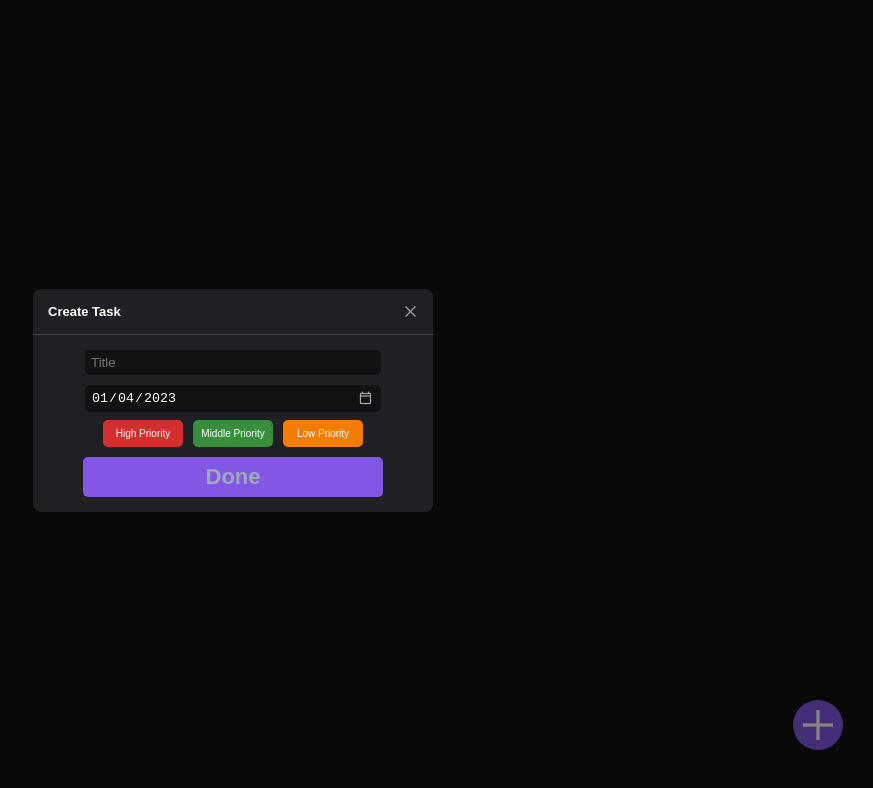
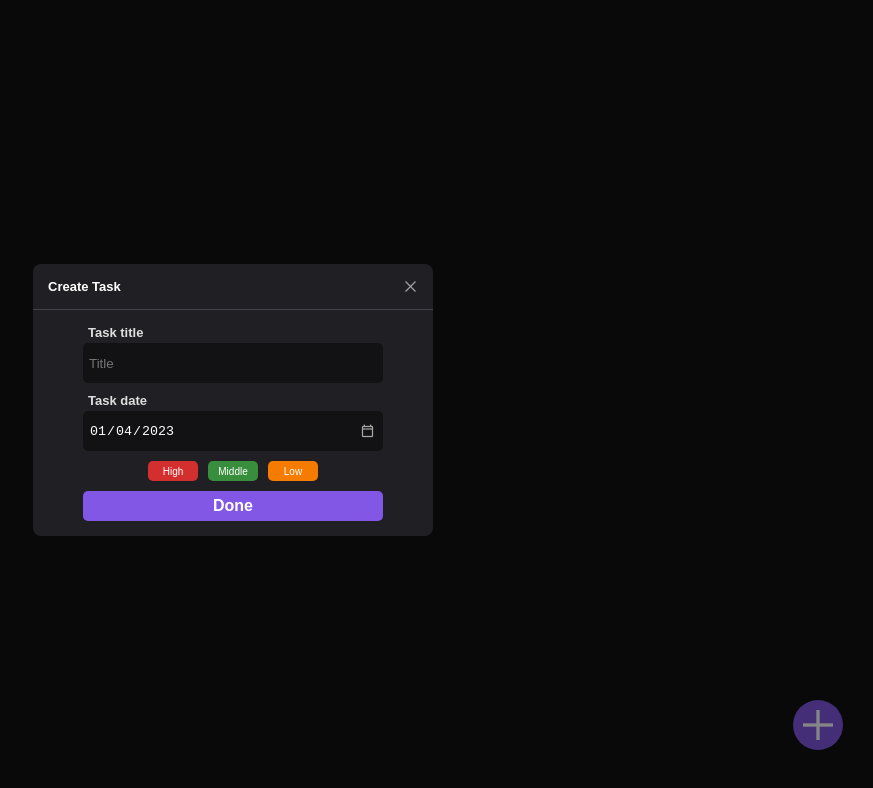
Before and after one commit to kauadeoliveira/crud-ts, a React (Vite) app: page / in a window 1280 px wide. Both pictures are taken after a click on the element 1225 px from the left and 725 px from the top of the page. Shown: the top 788 px of the page, without its empty margins (407-1280 px from the left). Built offline with nearby package versions, Linux system fonts and the light colour scheme.

Commit message:
style: add label text in Input

```diff
--- a/src/assets/theme/dark.ts
+++ b/src/assets/theme/dark.ts
@@ -30,7 +30,7 @@ export default {
         },
         text: {
             primary: '#657575',
-            disabled: '#A0AAB4'
+            disabled: '#dedede'
         },
         icons: {
             primary: {
--- a/src/components/Button/style.ts
+++ b/src/components/Button/style.ts
@@ -16,7 +16,7 @@ export const MyButton = styled.div<MyButton>`
     /* Button State */
     cursor: ${({disabled}) => disabled ? 'not-allowed' : 'pointer'};
     background-color: ${({ theme, disabled }) => disabled ? theme.palette.colors.background.light : theme.palette.colors.primary.main};
-    color: ${({ theme }) => theme.palette.text.disabled};
+    color: ${({ theme, disabled }) => disabled ? theme.palette.text.disabled : '#fff'};
 
 
 
@@ -37,10 +37,10 @@ export const MyButton = styled.div<MyButton>`
     height: ${({ size }) => {
         switch(size){
             case 'large':
-                return '40px';
+                return '30px';
             break;
             case 'medium':
-                return '30px';
+                return '25px';
             break;
             case 'small':
                 return '20px';
@@ -50,10 +50,10 @@ export const MyButton = styled.div<MyButton>`
     font-size: ${({ size }) => {
         switch(size){
             case 'large':
-                return '2.2em';
+                return '1.6em';
             break;
             case 'medium':
-                return '1.7em';
+                return '1.4em';
             break;
             case 'small':
                 return '1.2em';
--- a/src/components/Input/index.tsx
+++ b/src/components/Input/index.tsx
@@ -6,19 +6,23 @@ import React from "react";
 interface InputProps {
     type: string;
     maxLength?: number;
-    width?: string;
-    height?: string;
     placeholder?: string;
     onChange?: (e: React.ChangeEvent<HTMLInputElement>) => void;
-    errorTitle?: boolean
-    value? : string
+    error?: {
+        errorStatus: boolean,
+        errorMsg: string;
+    };
+    value?: string;
+    size?: 'small' | 'medium' | 'large';
+    labelText?: string;
 }
 
 const Input = React.forwardRef<HTMLInputElement, InputProps>((
-    { type, maxLength, width,height ,placeholder, onChange, errorTitle, value }, ref
+    { type, maxLength, placeholder, onChange, error, value, size="medium", labelText }, ref
     ) => {
     return(
-        <InputWrapper errorTitle={errorTitle} width={width}>
+        <InputWrapper error={error?.errorStatus}>
+            <span className="label-text">{labelText}</span>
             <MyInput
              type={type}
              maxLength={maxLength}
@@ -27,9 +31,9 @@ const Input = React.forwardRef<HTMLInputElement, InputProps>((
              onChange={onChange}
              ref={ref}
              defaultValue={value}
-             height={height}
+             inputSize={size}
             />
-            <span className="error-message">Title is required.</span>
+            <span className="error-message">{error?.errorMsg}</span>
         </InputWrapper>
     )
 })
--- a/src/components/Input/style.ts
+++ b/src/components/Input/style.ts
@@ -2,36 +2,70 @@ import styled from "styled-components";
 
 interface MyInputProps {
     icon: string[];
-    height?: string;
+    inputSize: 'small' | 'medium' | 'large';
 }
 
 interface InputWrapper {
-    width?: string;
-    errorTitle?: boolean
+    error?: boolean;
 }
 
 export const InputWrapper = styled.div<InputWrapper>`
-    width: ${({ width }) => width ? width : '100%'};
     display: flex;
     flex-direction: column;
     gap: 3px;
     .error-message{
-        display: ${({ errorTitle }) => errorTitle ? 'inline-block' : 'none'};
+        display: ${({ error }) => error ? 'inline-block' : 'none'};
         color: ${({ theme }) => theme.palette.colors.priorities.high.background};
         margin-left: 3px;
     }
-    height: 25px;
+
+    .label-text{
+        font-weight: bold;
+        font-size: 1.3em;
+        color: ${({ theme }) => theme.palette.text.disabled};
+        margin-left: 5px;
+    }
 `
 
 export const MyInput = styled.input<MyInputProps>`
     outline: none;
-    width: 100%;
     border-radius: 5px;
     padding: 3px 5px;
-    height: ${({ height }) => height ? height : '40px'};
     background-color: ${({ theme }) => theme.palette.colors.background.dark};
     color: #fff;
     border: 1px solid transparent;
+
+    /* Size */
+    width: ${({ inputSize }) => {
+        switch(inputSize){
+            case 'large':
+                return '400px';
+            break;
+            case 'medium':
+                return '300px';
+            break;
+            case 'small':
+                return '200px';
+            break;
+        }
+    }};
+
+    height: ${({ inputSize }) => {
+        switch(inputSize){
+            case 'large':
+                return '50px';
+            break;
+            case 'medium':
+                return '40px';
+            break;
+            case 'small':
+                return '20px';
+            break;
+        }
+    }};
+
+
+
     &[type="date"]::-webkit-calendar-picker-indicator{
         background-image: url(${({ icon }) => icon[0]});
         width: 15px;
--- a/src/components/Modal/index.tsx
+++ b/src/components/Modal/index.tsx
@@ -105,15 +105,18 @@ export default function Modal() {
                 <ModalBody>
                     <Input
                         type="text"
-                     width="80%"
                         placeholder="Title"
                         ref={titleRef}
-                     errorTitle={errorTitle}
+                        labelText="Task title"
+                        error={{
+                            errorStatus: errorTitle,
+                            errorMsg: 'Title is required.'
+                        }}
                     />
                     <Input
                         type="date"
-                     width="80%"
                         ref={dateRef}
+                        labelText="Task date"
                         value={abbreviateDate(new Date(Date.now()).toString())}
                     />
                     <ModalPriorityTask>
@@ -124,7 +127,7 @@ export default function Modal() {
                          onChange={handlePriority}
                          ref={highRef}
                         />
-                        <label htmlFor="high" className="high">High Priority</label>
+                        <label htmlFor="high" className="high">High</label>
 
                         <input
                          type="radio"
@@ -133,7 +136,7 @@ export default function Modal() {
                          onChange={handlePriority}
                          ref={middleRef}
                         />
-                        <label htmlFor="middle" className="middle">Middle Priority</label>
+                        <label htmlFor="middle" className="middle">Middle</label>
 
                         <input
                          type="radio"
@@ -142,7 +145,7 @@ export default function Modal() {
                          onChange={handlePriority}
                          ref={lowRef}
                         />
-                        <label htmlFor="low" className="low">Low Priority</label>
+                        <label htmlFor="low" className="low">Low</label>
                     </ModalPriorityTask>
                 <Button size="large" onClick={createTask}>Done</Button>
                 </ModalBody>
--- a/src/components/Modal/style.ts
+++ b/src/components/Modal/style.ts
@@ -76,9 +76,11 @@ export const ModalPriorityTask = styled.div`
     }
 
     label{
-        width: 80px;
-        padding: 8px;
-        text-align: center;
+        display: flex;
+        align-items: center;
+        justify-content: center;
+        width: 50px;
+        height: 20px;
         cursor: pointer;
         border-radius: 5px;
         transition: all .3s;
--- a/src/components/Task/index.tsx
+++ b/src/components/Task/index.tsx
@@ -73,13 +73,13 @@ export default function Task({ title, date, id, priority, completed }: TaskProps
             </DefaultModeTask>
             <EditModeTask className="edit-mode">
                 <EditModeInputs>
-                    <Input type="text" height="25px" width="60%" value={title} ref={newTitleRef} onChange={handleDisabledButton}/>
+                    <Input type="text" value={title} ref={newTitleRef} onChange={handleDisabledButton}/>
                     <SelectPriority defaultValue={priority} ref={newPriority}>
                         <option value="high">High</option>
                         <option value="middle">Middle</option>
                         <option value="low">Low</option>
                     </SelectPriority>
-                    <Input type="date" height="25px" width="60%" value={date} ref={newDateRef}/>
+                    <Input type="date" value={date} ref={newDateRef}/>
                 </EditModeInputs>
                     <Button onClick={handleEditTask} size="small" disabled={disabledButton}>
                         Done
```
Lines whose indentation alone changed are shown as unchanged.
